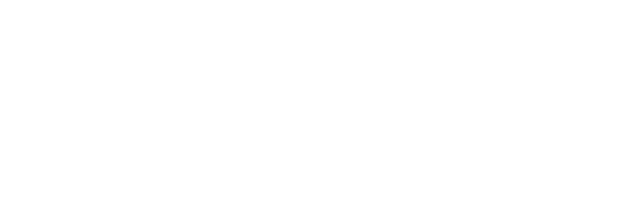
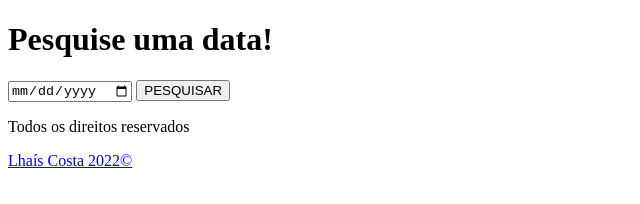
Before and after one commit to LhaisCosta99/Apod, a plain HTML site: page index.html in a window 1280 px wide. Shown: the whole page, without its empty margins (0-640 px from the left). Drawn offline with nearby package versions, Linux system fonts and the light colour scheme.

Commit message:
começando o html

```diff
--- a/index.html
+++ b/index.html
@@ -11,5 +11,30 @@
 </head>
 <body>
 
+    <main>
+
+        <h1 id="titulo">Pesquise uma data! </h1>
+
+        <form id="inicio">
+
+            <let id="dataEbotao">
+                <input id="data" type="date" id="data">
+                <button id="btn">PESQUISAR</button>
+            </let>
+
+            <let id="displayNasa">
+            </div>
+        </form>
+
+
+    </main>
+
+    <footer>
+
+        <p>Todos os direitos reservados</p>
+        <a href="https://github.com/LhaisCosta99"><p>Lhaís Costa 2022©</p></a>
+
+    </footer>
+
 </body>
 </html>
```
